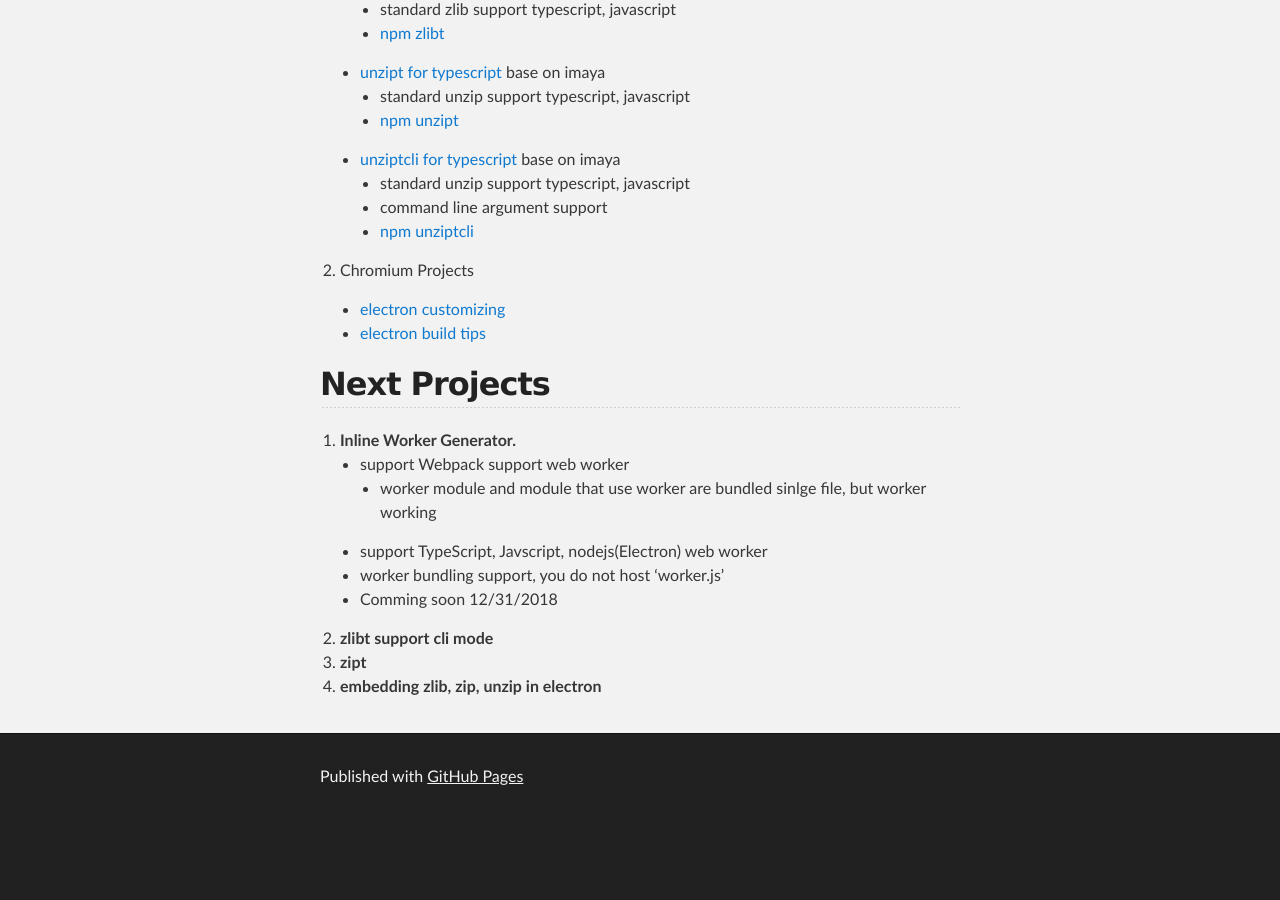
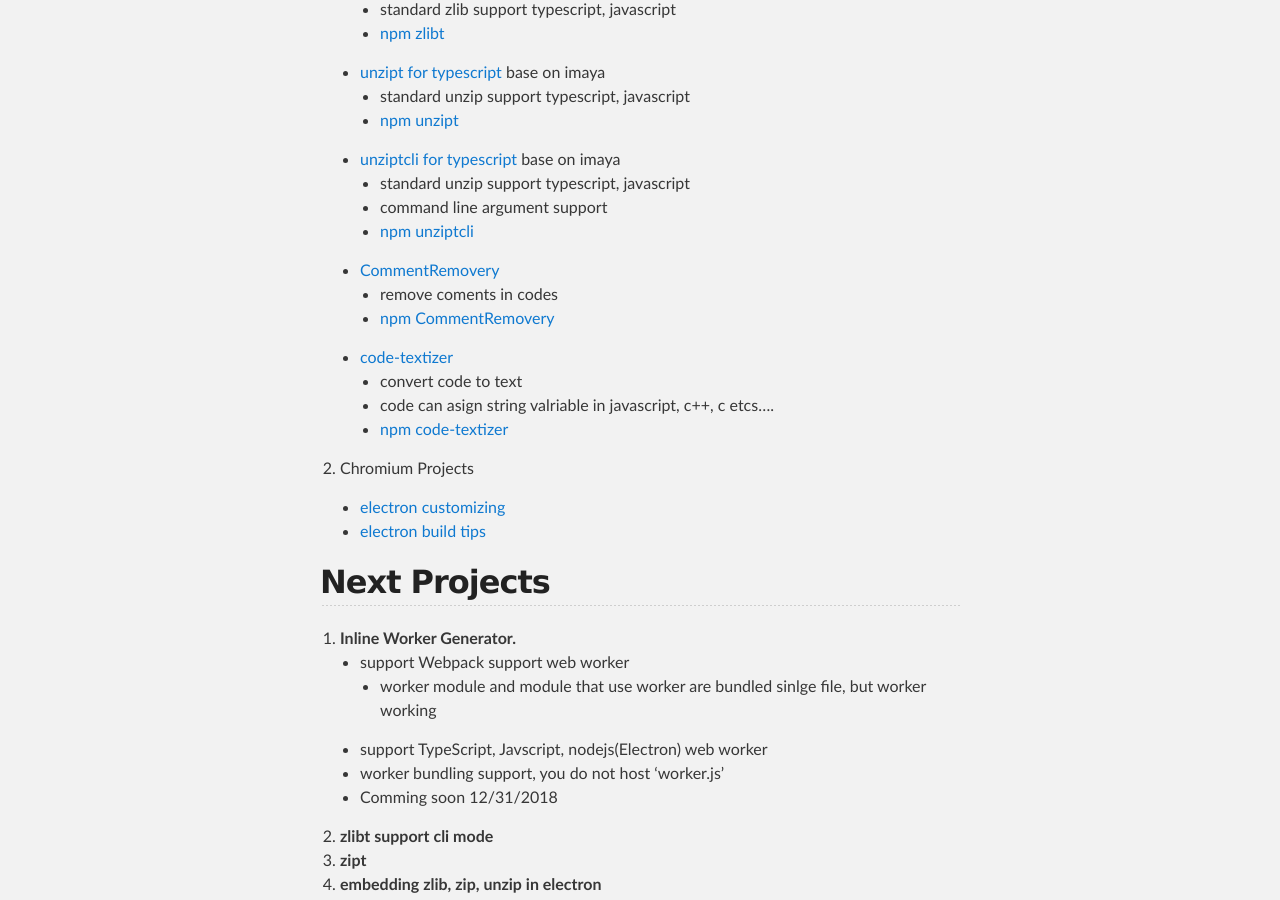
Before and after one commit to MadfishDT/MadfishDT.github.io, a Jekyll site: the page built from index.md, in a window 1280 px wide and 900 px high, scrolled down 501 px. Built offline with Jekyll 4.4.1, drawn with Linux system fonts in a browser that asks for light colours; our own code applies the rules of GitHub Pages for plain Markdown files; comment, search, counter and statistics services are not loaded; before the commit the page ends 1324 px from its top, so only the background shows below that.

Commit message:
re commit add comment remover, code texizer content

```diff
--- a/index.md
+++ b/index.md
@@ -17,6 +17,14 @@
         - standard unzip support typescript, javascript
         - command line argument support
         - [npm unziptcli](https://www.npmjs.com/package/unziptcli)
+    - [CommentRemovery](https://github.com/MadfishDT/CommentRemovery)
+        - remove coments in codes
+        - [npm CommentRemovery](https://www.npmjs.com/package/commentremovery)
+    - [code-textizer](https://github.com/MadfishDT/codeTextizer)
+        - convert code to text
+        - code can asign string valriable in javascript, c++, c etcs....
+        - [npm code-textizer](https://www.npmjs.com/package/code-textizer)
+
 
 2. Chromium Projects
     - [electron customizing](https://github.com/MadfishDT/electron)
```
